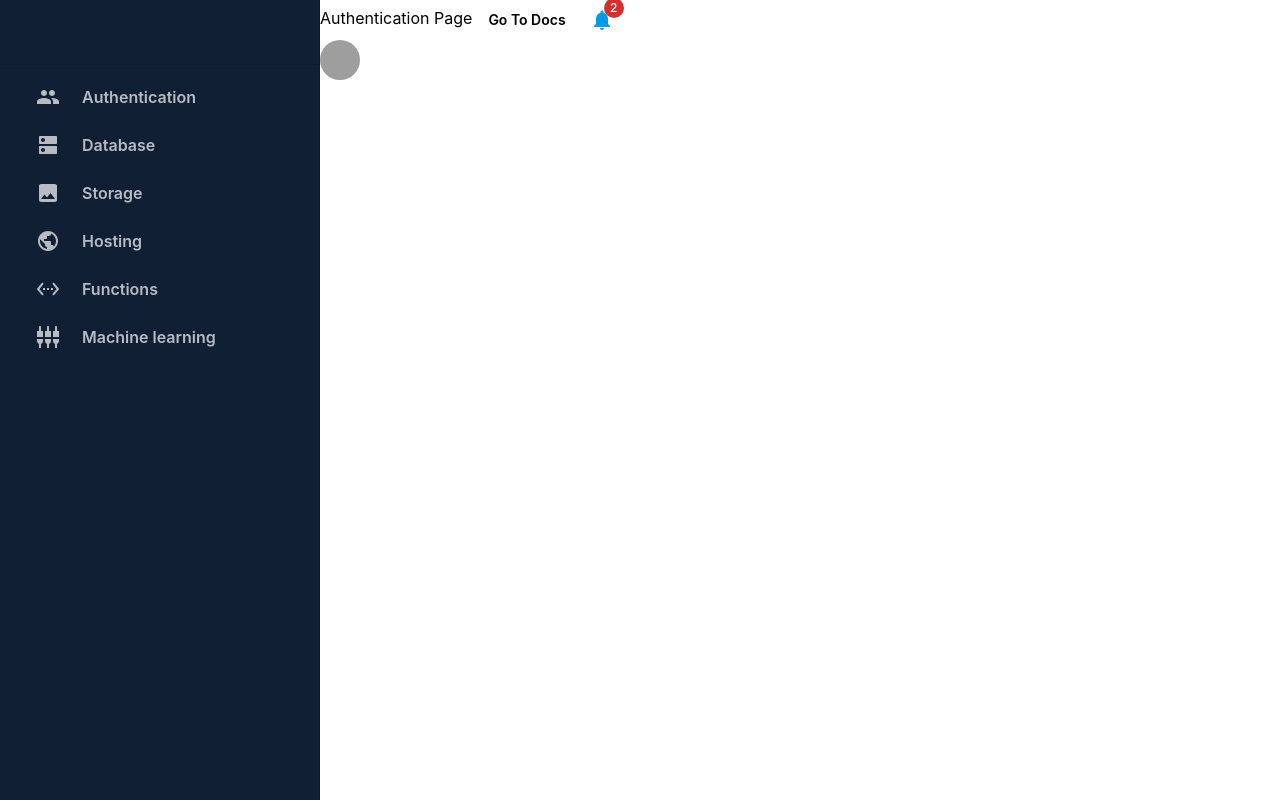
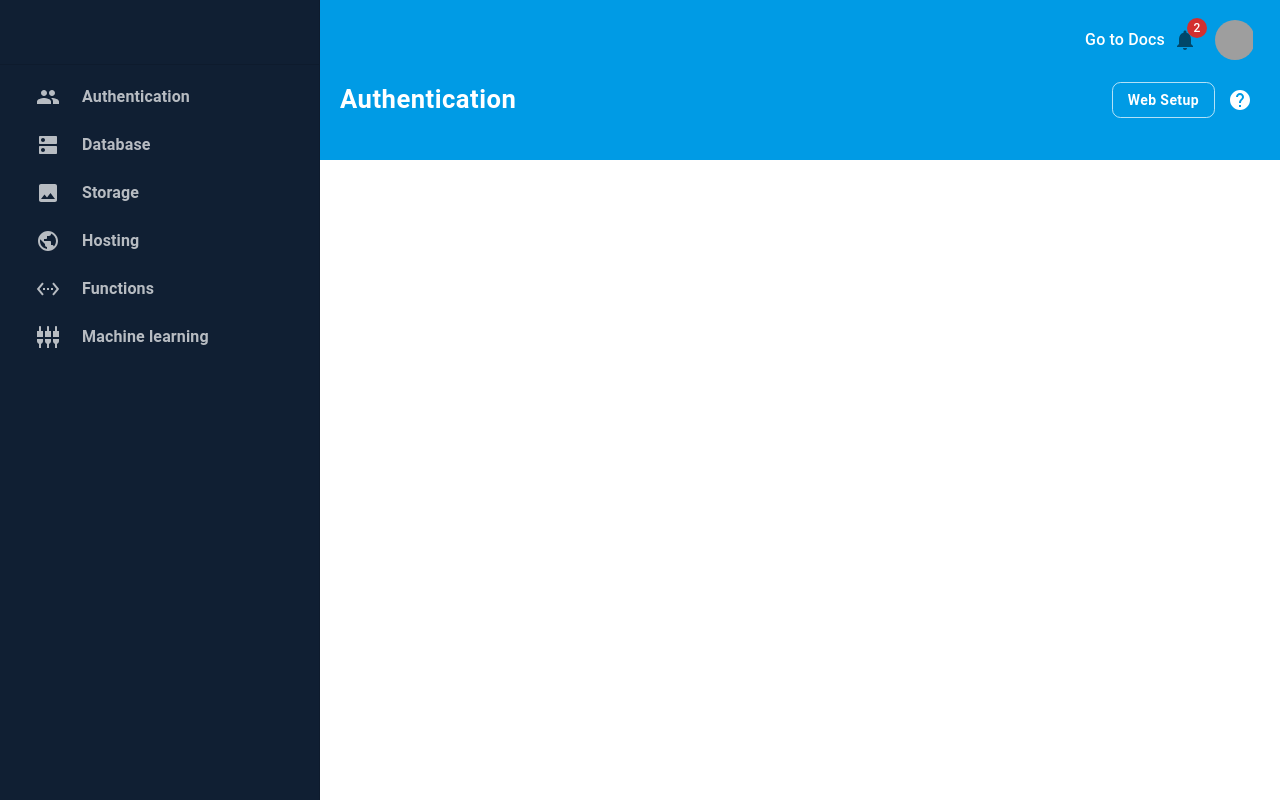
Before and after one commit to brunohgrau/mui, a React (Create React App) app: page /authentication in a window 1280 px wide. Built offline with nearby package versions, Linux system fonts and the light colour scheme; grey boxes are pictures that could not be loaded.

Commit message:
Complete Header

```diff
--- a/src/App.js
+++ b/src/App.js
@@ -1,12 +1,21 @@
-import React from "react";
+import React, { useState, useEffect } from "react";
 import Navbar from "./components/Navbar";
-import { Outlet } from "react-router-dom";
+import { Outlet, useLocation } from "react-router-dom";
 import Grid from "@mui/material/Grid";
+import Header from "./components/Header/Header";
 
 const App = () => {
+  const [title, setTitle] = useState(null);
+  const location = useLocation();
+  useEffect(() => {
+    const parsedTitle = location.pathname.replace("/", "");
+    setTitle(parsedTitle);
+  }, [location]);
+
   return (
     <Grid container>
       <Navbar />
+      <Header title={title} />
       <Outlet />
     </Grid>
   );
--- /dev/null
+++ b/src/components/Header/Header.js
@@ -0,0 +1,79 @@
+import React from "react";
+import NotificationBell from "../../components/common/NotificationBell/NotificationBell";
+import CommonButton from "../../components/common/CommonButton/CommonButton";
+import Avatar from "@mui/material/Avatar";
+import IconButton from "@mui/material/IconButton";
+import Typography from "@mui/material/Typography";
+import Tooltip from "@mui/material/Tooltip";
+import HelpIcon from "@mui/icons-material/Help";
+import Box from "@mui/material/Box";
+
+const Header = ({ title }) => {
+  const headerStyles = {
+    wrapper: {
+      width: "100%",
+      display: "flex",
+      flexDirection: "column",
+      backgroundColor: "#009be5",
+      padding: "20px",
+    },
+    topRow: {
+      display: "flex",
+      flexDirection: "row",
+      justifyContent: "end",
+      alignItems: "center",
+      marginBottom: "20px",
+      "*": {
+        marginRight: "5px",
+      },
+    },
+    middleRow: {
+      display: "flex",
+      flexDirection: "row",
+      alignItems: "center",
+      justifyContent: "space-between",
+      marginBottom: "20px",
+      marginLeft: "320px",
+    },
+    link: {
+      fontWeight: 500,
+      color: "#fff",
+      "&:hover": {
+        color: "rgba(255, 255, 255, 0.7)",
+        cursor: "pointer",
+      },
+    },
+    webButton: {
+      marginRight: "5px",
+    },
+  };
+  return (
+    <Box sx={headerStyles.wrapper}>
+      <Box sx={headerStyles.topRow}>
+        <Typography sx={headerStyles.link}>Go to Docs</Typography>
+        <NotificationBell iconColor="white" />
+        <Avatar src="https://mui.com/static/images/avatar/1.jpg" />
+      </Box>
+
+      {/* second row */}
+      <Box sx={headerStyles.middleRow}>
+        <Typography variant="h1" color={"white"}>
+          {title}
+        </Typography>
+        <Box>
+          <CommonButton sx={headerStyles.webButton} variant="outlined">
+            Web Setup
+          </CommonButton>
+
+          <Tooltip title="Help">
+            <IconButton color="white" sx={headerStyles.link}>
+              <HelpIcon />
+            </IconButton>
+          </Tooltip>
+        </Box>
+      </Box>
+    </Box>
+  );
+};
+
+export default Header;
--- a/src/dashboardTheme.js
+++ b/src/dashboardTheme.js
@@ -7,18 +7,13 @@ export const dashboardTheme = createTheme({
     },
   },
   typography: {
-    fontFamily: [
-      "-apple-system",
-      "BlinkMacSystemFont",
-      '"Segoe UI"',
-      "Roboto",
-      '"Helvetica Neue"',
-      "Arial",
-      "sans-serif",
-      '"Apple Color Emoji"',
-      '"Segoe UI Emoji"',
-      '"Segoe UI Symbol"',
-    ].join(","),
+    h1: {
+      fontSize: "1.6rem",
+      fontWeight: 600,
+      color: "#fff",
+      letterSpacing: "0.5px",
+      textTransform: "capitalize",
+    },
   },
   spacing: [4, 8, 12, 16, 20],
 
@@ -28,10 +23,11 @@ export const dashboardTheme = createTheme({
       styleOverrides: {
         // Name of the slot
         root: {
+          fontSize: "0.875rem",
           fontWeight: 600,
-          fontSize: "0.875rem",
-          textTransform: "capitalize",
-          borderRadius: 2.5,
+          borderRadius: 8.5,
+          textTransform: "none",
+
           "&.MuiButton-contained": {
             backgroundColor: "009be5",
             "&:hover": {
@@ -40,13 +36,20 @@ export const dashboardTheme = createTheme({
           },
           "&.MuiButton-outlined": {
             color: "#fff",
-            borderColor: "#fff",
+            borderColor: "rgba(255, 255, 255, 0.7)",
             "&:hover": {
-              backgroundColor: "transparent",
+              backgroundColor: "rgba(255, 255, 255, 0.04)",
             },
           },
         },
       },
     },
+    MuiSVGIcon: {
+      styleOverrides: {
+        root: {
+          fontSize: "1.75rem",
+        },
+      },
+    },
   },
 });
--- a/src/pages/Authentication/Authentication.js
+++ b/src/pages/Authentication/Authentication.js
@@ -1,35 +1,9 @@
-import React, { useState } from "react";
+import React from "react";
 import Grid from "@mui/material/Grid";
-import NotificationBell from "../../components/common/NotificationBell/NotificationBell";
-import BasicMenu from "../../components/common/BasicMenu/BasicMenu";
-import CommonButton from "../../components/common/CommonButton/CommonButton";
-import Avatar from "@mui/material/Avatar";
+import Header from "../../components/Header/Header";
 
 const Authentication = () => {
-  const [open, setOpen] = useState(false);
-  const [anchorEl, setAnchorEl] = useState(null);
-  const handleOpen = (event) => {
-    setAnchorEl(event.currentTarget);
-    setOpen(true);
-  };
-
-  const handleClose = () => {
-    setOpen(false);
-  };
-
-  return (
-    <Grid item xs={8}>
-      Authentication Page
-      <CommonButton variant="default">Go to Docs</CommonButton>
-      <NotificationBell
-        iconColor="primary"
-        badgeContent={4}
-        anchorEl={anchorEl}
-        onClick={handleOpen}
-      />
-      <Avatar src="https://mui.com/static/images/avatar/1.jpg" />
-    </Grid>
-  );
+  return <Grid item xs={8}></Grid>;
 };
 
 export default Authentication;
```
